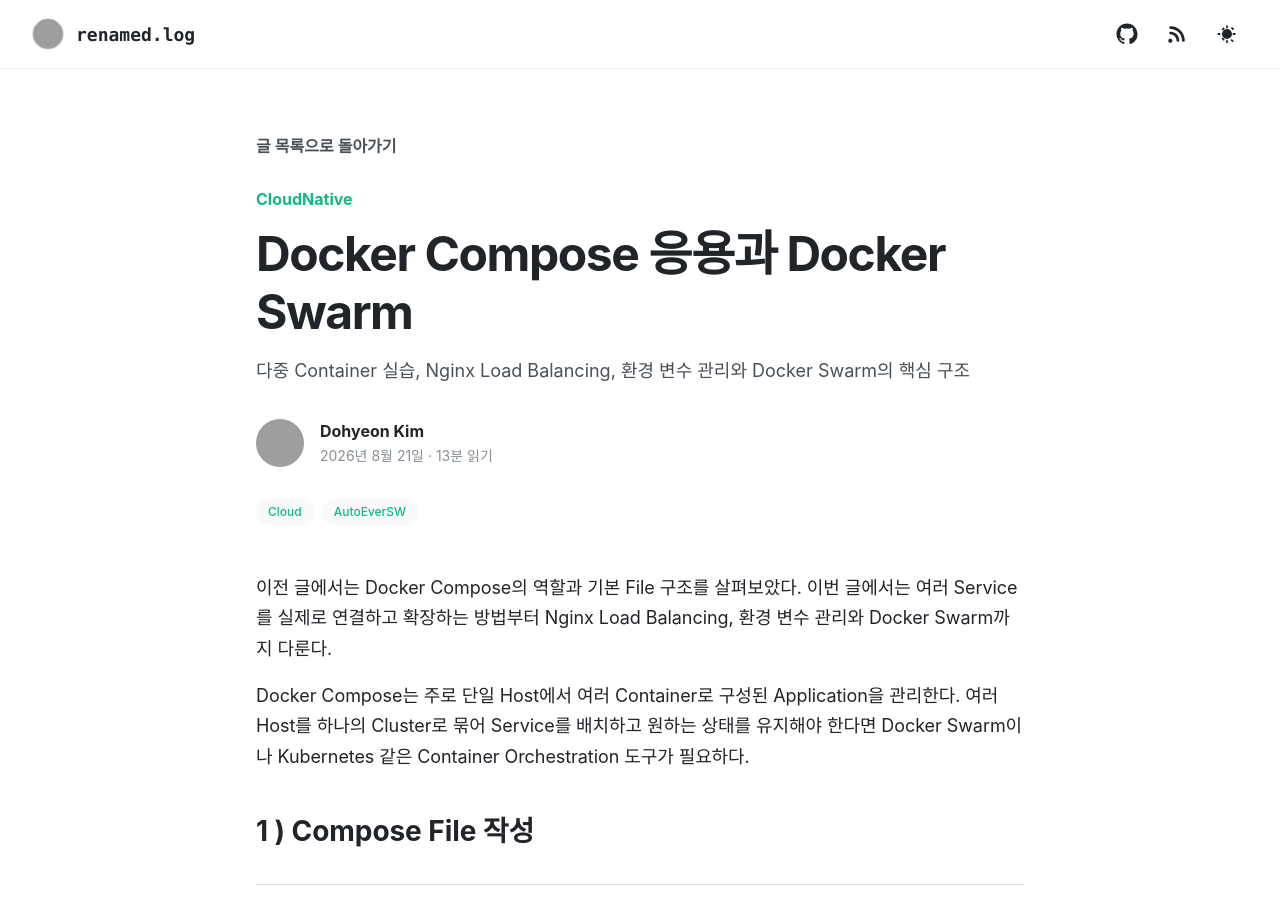
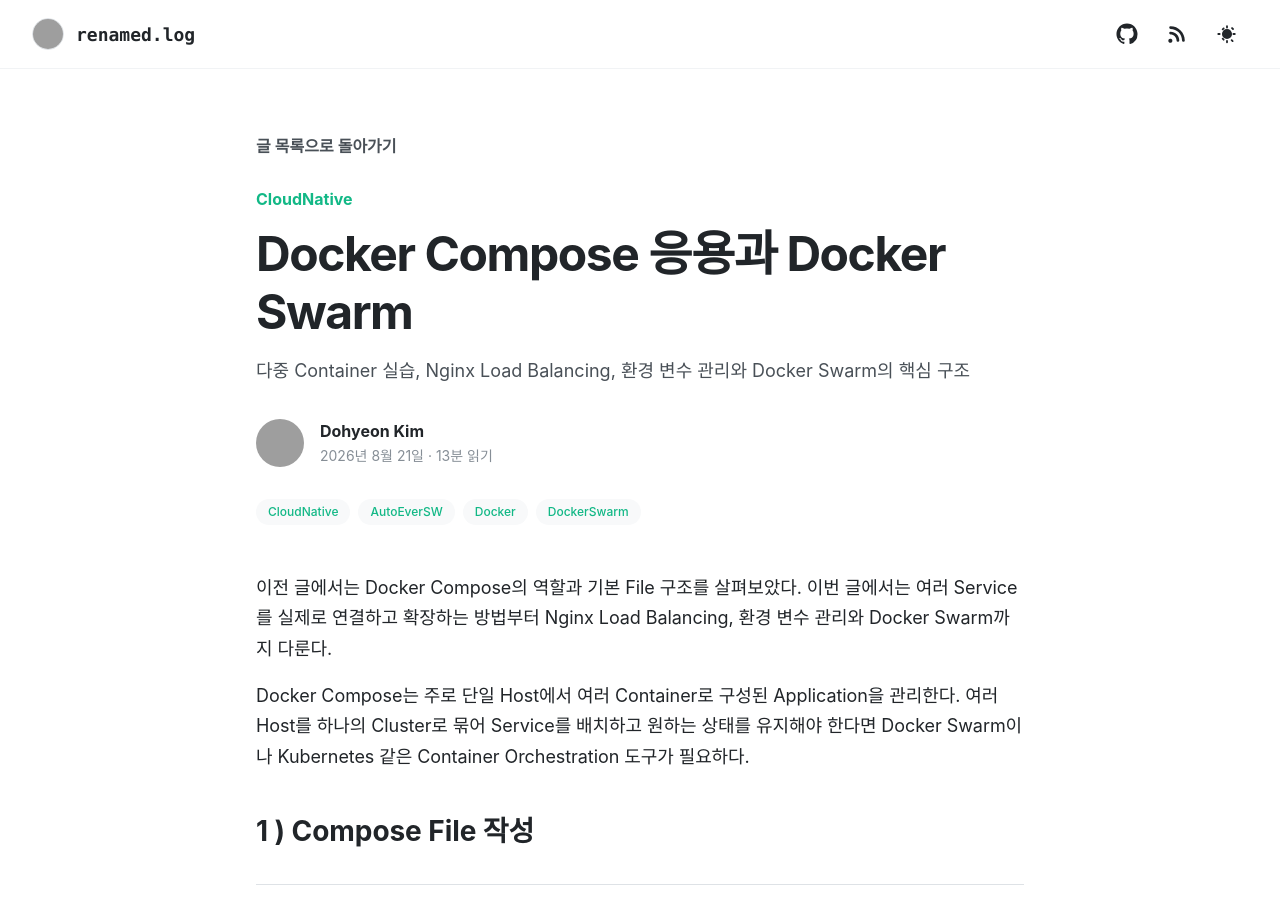
Before and after one commit to kkr010128/kkr010128.github.io, a Jekyll site: the page built from _posts/8.CloudNative/2026-08-21-cloud-native-17-docker-compose-swarm.md, in a window 1280 px wide and 900 px high. Built offline with Jekyll 4.4.1, drawn with Linux system fonts in a browser that asks for light colours; comment, search, counter and statistics services are not loaded; grey boxes are pictures that could not be loaded.

Commit message:
0821 포스트 시리즈 및 태그 수정

```diff
--- a/_posts/8.CloudNative/2026-08-21-cloud-native-17-docker-compose-swarm.md
+++ b/_posts/8.CloudNative/2026-08-21-cloud-native-17-docker-compose-swarm.md
@@ -4,8 +4,10 @@ description: 다중 Container 실습, Nginx Load Balancing, 환경 변수 관리
 date: 2026-08-21
 series: CloudNative
 tags:
-  - Cloud
+  - CloudNative
   - AutoEverSW
+  - Docker
+  - DockerSwarm
 ---
 이전 글에서는 Docker Compose의 역할과 기본 File 구조를 살펴보았다. 이번 글에서는 여러 Service를 실제로 연결하고 확장하는 방법부터 Nginx Load Balancing, 환경 변수 관리와 Docker Swarm까지 다룬다.
 
```
